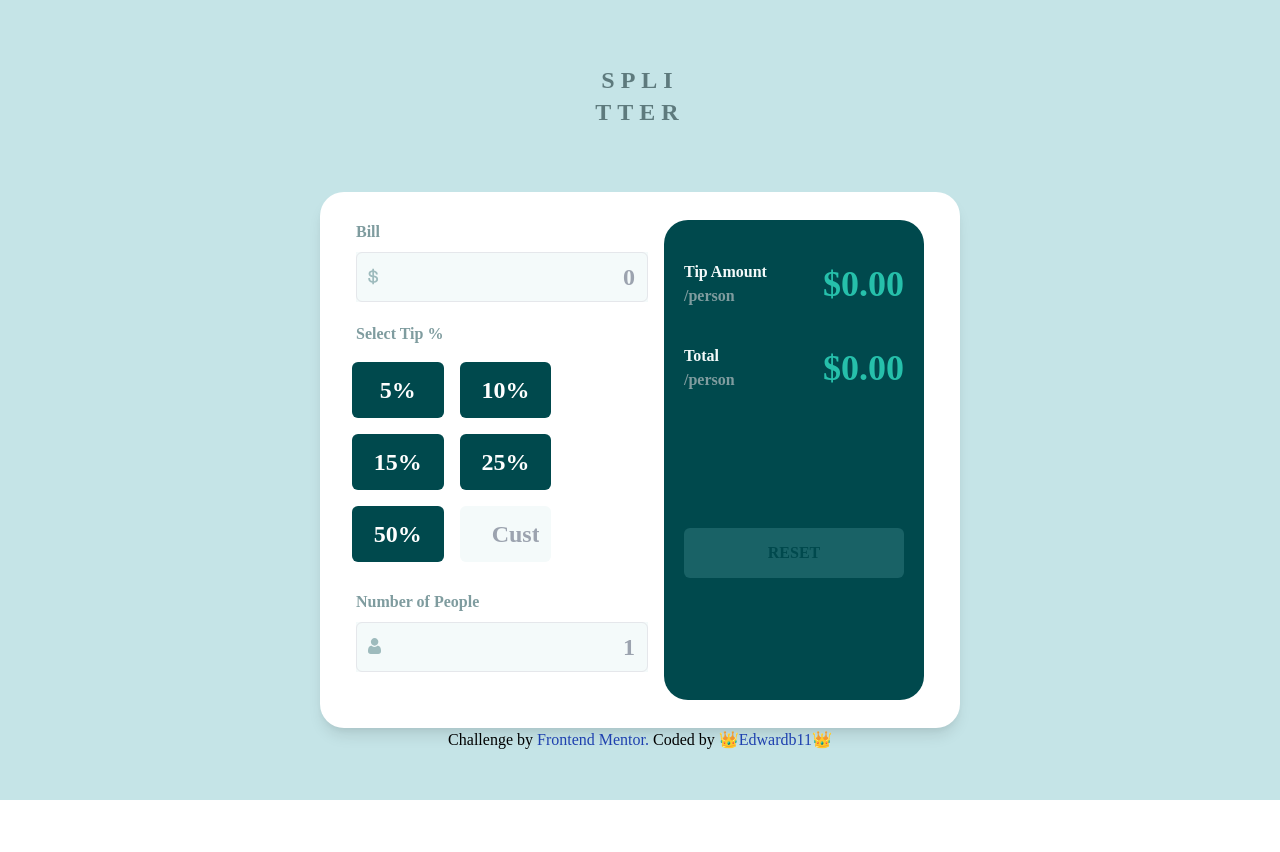
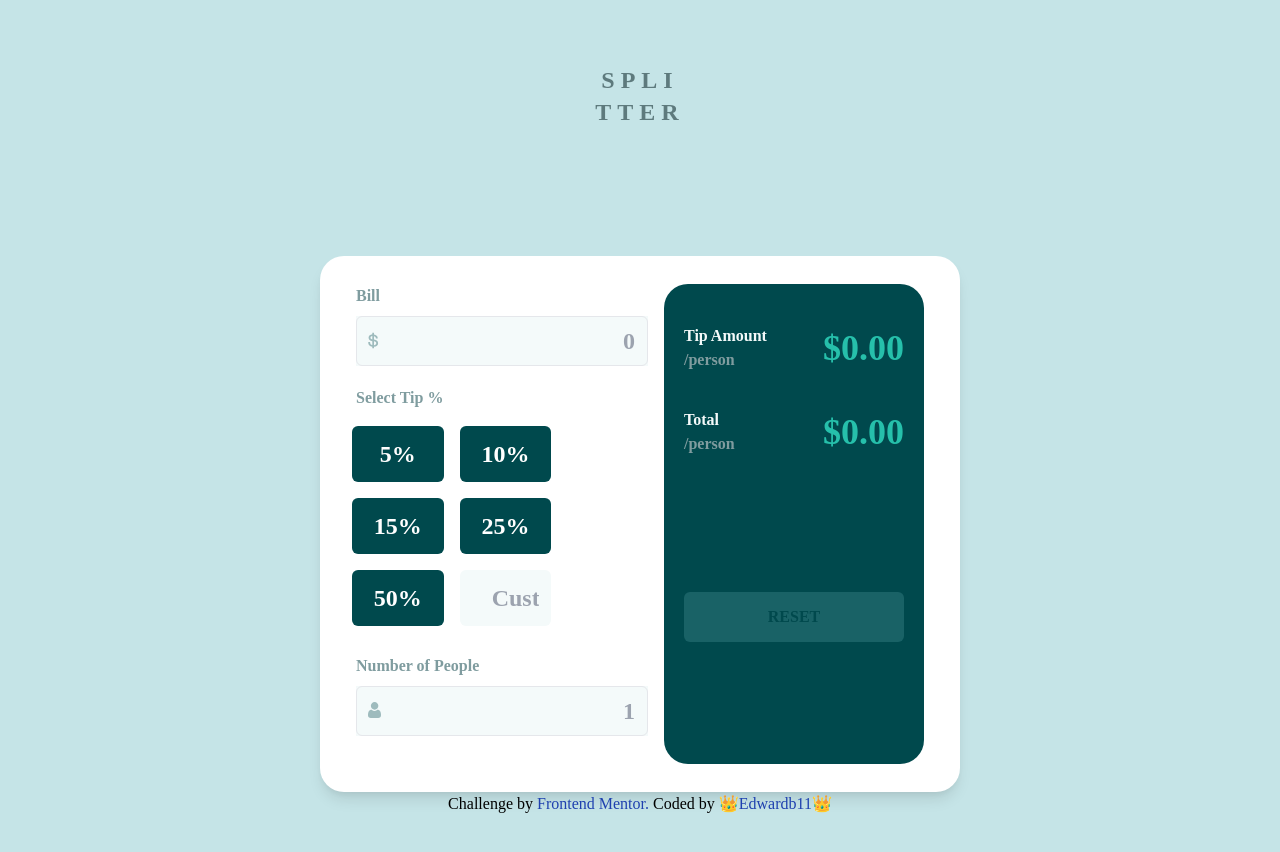
Before and after one commit to Edwardb11/Tip-calculator-app, a React (Create React App) app: page / in a window 1280 px wide. Shown: the top 852 px of the page. Before the commit the page ends 800 px from the top, so only its background shows below. Built offline with nearby package versions, Linux system fonts and the light colour scheme.

Commit message:
add margin top to main select

```diff
--- a/src/componets/box/Box.js
+++ b/src/componets/box/Box.js
@@ -74,7 +74,7 @@ export default function Box() {
           tter
         </h1>
       </header>
-      <main>
+      <main className="bg-cyan-light_gray_f py-16 2xl:py-16 xl:py-16 lg:py-0 md:py-0 sm:py-0">
         <div className=" flex justify-center font-black">
           <div className="flex flex-auto flex-wrap px-7 py-7  rounded-3xl  shadow-lg bg-white  text-black     max-w-1/2  2xl:max-w-3/4 xl:max-w-3/4 lg:max-w-3/4 md:max-w-full sm:max-w-full">
             <div className="  flex-auto mx-2  max-w-1/2 2xl:max-w-1/2 xl:max-w-1/2 lg:max-w-full md:max-w-full sm:max-w-full">
```
